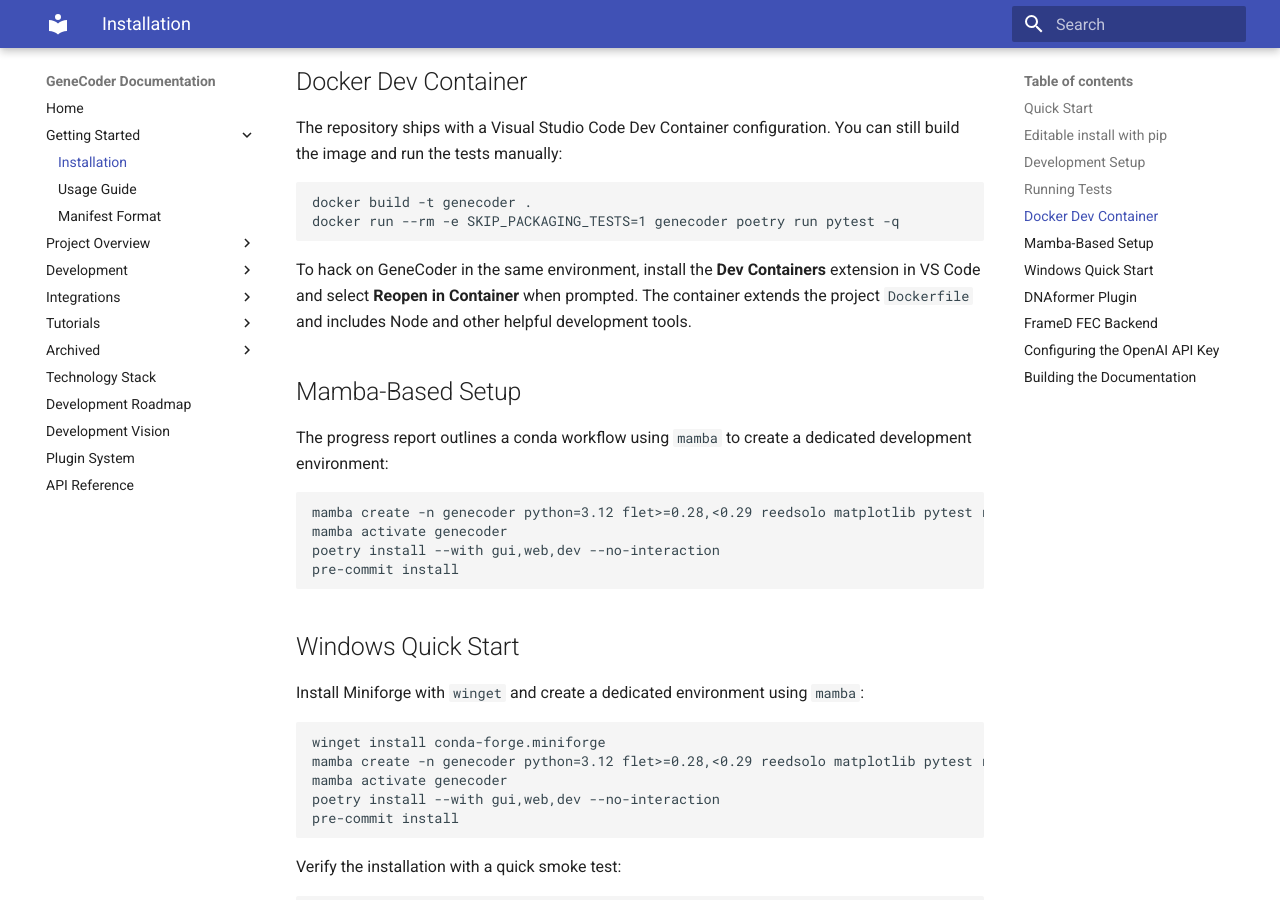
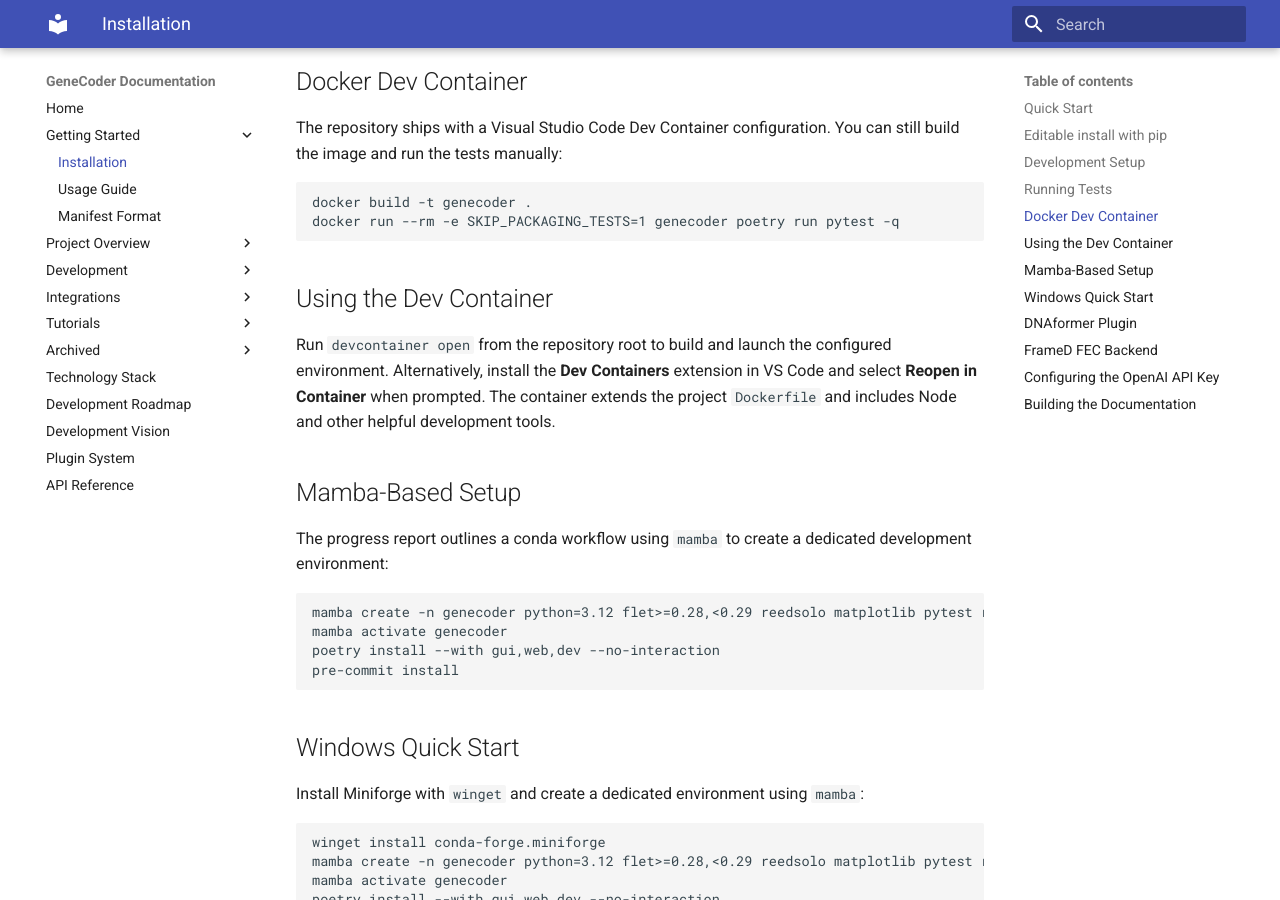
Before and after one commit to d0tTino/GeneCoder, an MkDocs documentation site: the page built from docs/installation.md, in a window 1280 px wide and 900 px high, scrolled down 1062 px. Built offline with MkDocs 1.6.1 and Material for MkDocs 9.7.7, drawn with Linux system fonts in a browser that asks for light colours.

Commit message:
docs: add dev container usage

````diff
--- a/docs/installation.md
+++ b/docs/installation.md
@@ -53,11 +53,11 @@
 docker build -t genecoder .
 docker run --rm -e SKIP_PACKAGING_TESTS=1 genecoder poetry run pytest -q
 ```
+## Using the Dev Container
 
-To hack on GeneCoder in the same environment, install the **Dev Containers**
-extension in VS Code and select **Reopen in Container** when prompted. The
-container extends the project `Dockerfile` and includes Node and other helpful
-development tools.
+Run `devcontainer open` from the repository root to build and launch the configured environment. Alternatively, install the **Dev Containers** extension in VS Code and select **Reopen in Container** when prompted. The container extends the project `Dockerfile` and includes Node and other helpful development tools.
+
+
 
 ## Mamba-Based Setup
 
````
Also changed, not shown: README.md (+1 -0 lines).
